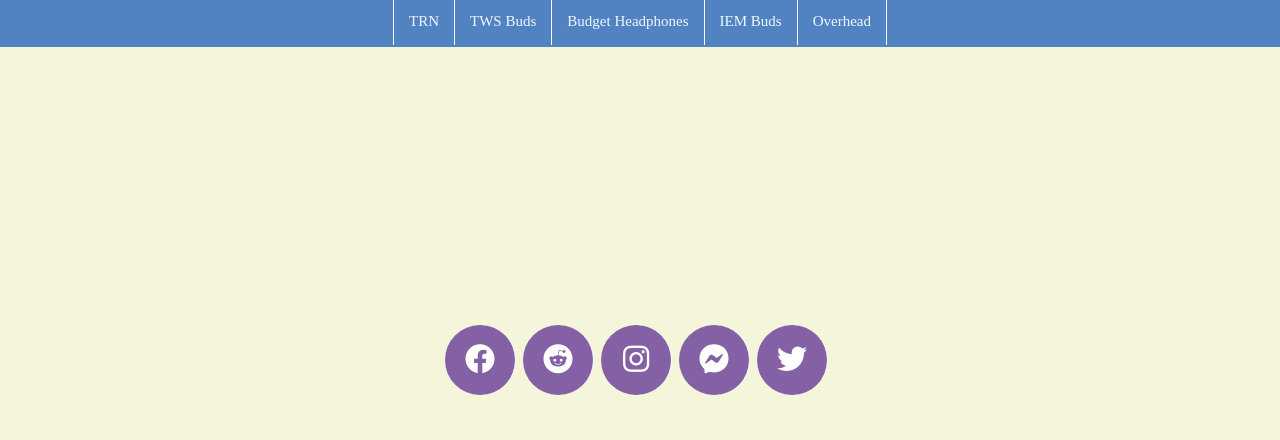
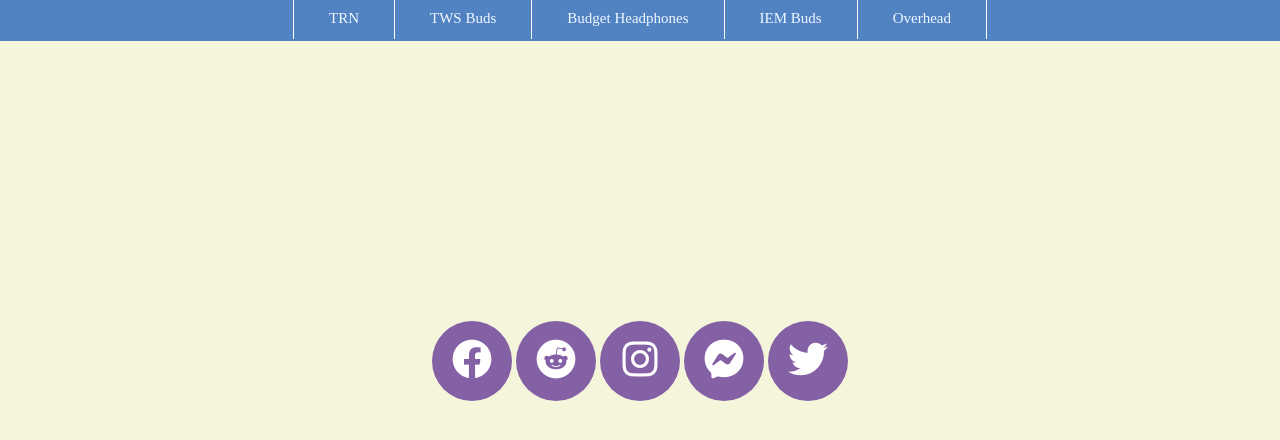
Before and after one commit to metaxxxx/dropdown, a plain HTML site: page index.html in a window 1280 px wide. Drawn offline with Linux system fonts and the light colour scheme.

Commit message:
Add files via upload

```diff
--- a/style.css
+++ b/style.css
@@ -11,15 +11,16 @@ body {
   width: 100%;
   background-color: rgb(81, 130, 194);
 }
-li {
+.menu li {
   font-size: 15px;
   display: inline-block;
   background-color: rgb(81, 130, 194);
   margin: -2px;
-  padding: 15px;
+  padding: 12px;
   margin-bottom: 2px;
-  width: 100%/6;
   border-right: 1px solid white;
+  padding-left: 35px;
+  padding-right: 35px;
 }
 .first-item {
   border-left: 1px solid white;
@@ -31,8 +32,7 @@ li a {
 .dropdown {
   position: absolute;
   top: 100%;
-  left: 0%;
-  padding: 4px 10px;
+
   visibility: none;
   opacity: 0;
   transform: scaley(0);
@@ -44,7 +44,7 @@ li a {
 }
 .dropdown-links {
   display: block;
-  width: 180%;
+  width: 65%;
   border-bottom: 1px solid white;
   border-top: 1px solid white;
 }
@@ -73,10 +73,9 @@ li:hover {
   display: inline-block;
   background-color: rgb(132, 96, 165);
   color: #fff;
-  font-size: 30px;
-  height: 40px;
-  width: 40px;
-  line-height: 40px;
+  font-size: 40px;
+  height: 80px;
+  width: 80px;
+  line-height: 80px;
   border-radius: 40px;
-  margin-right: 5px;
 }
```
